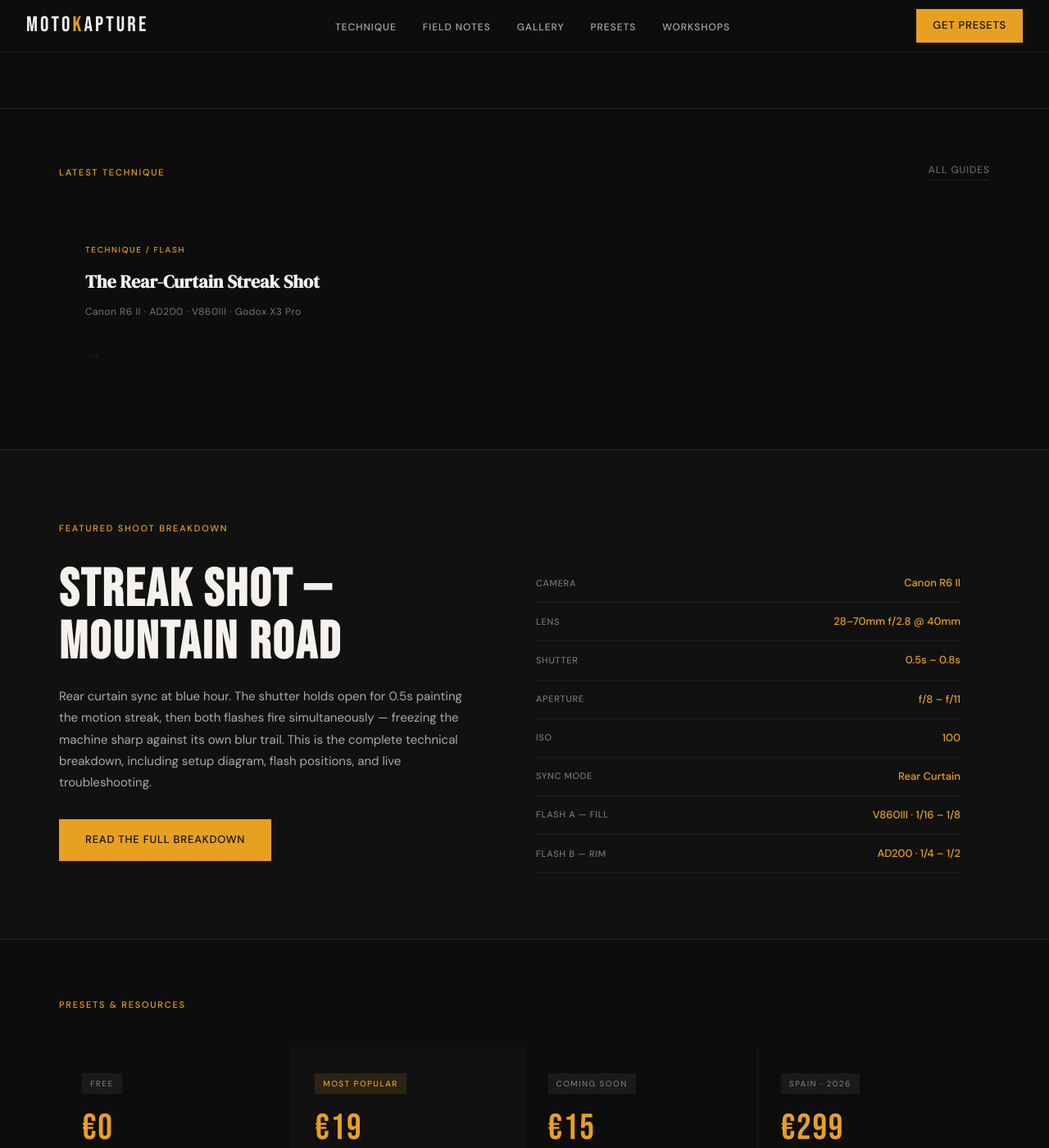
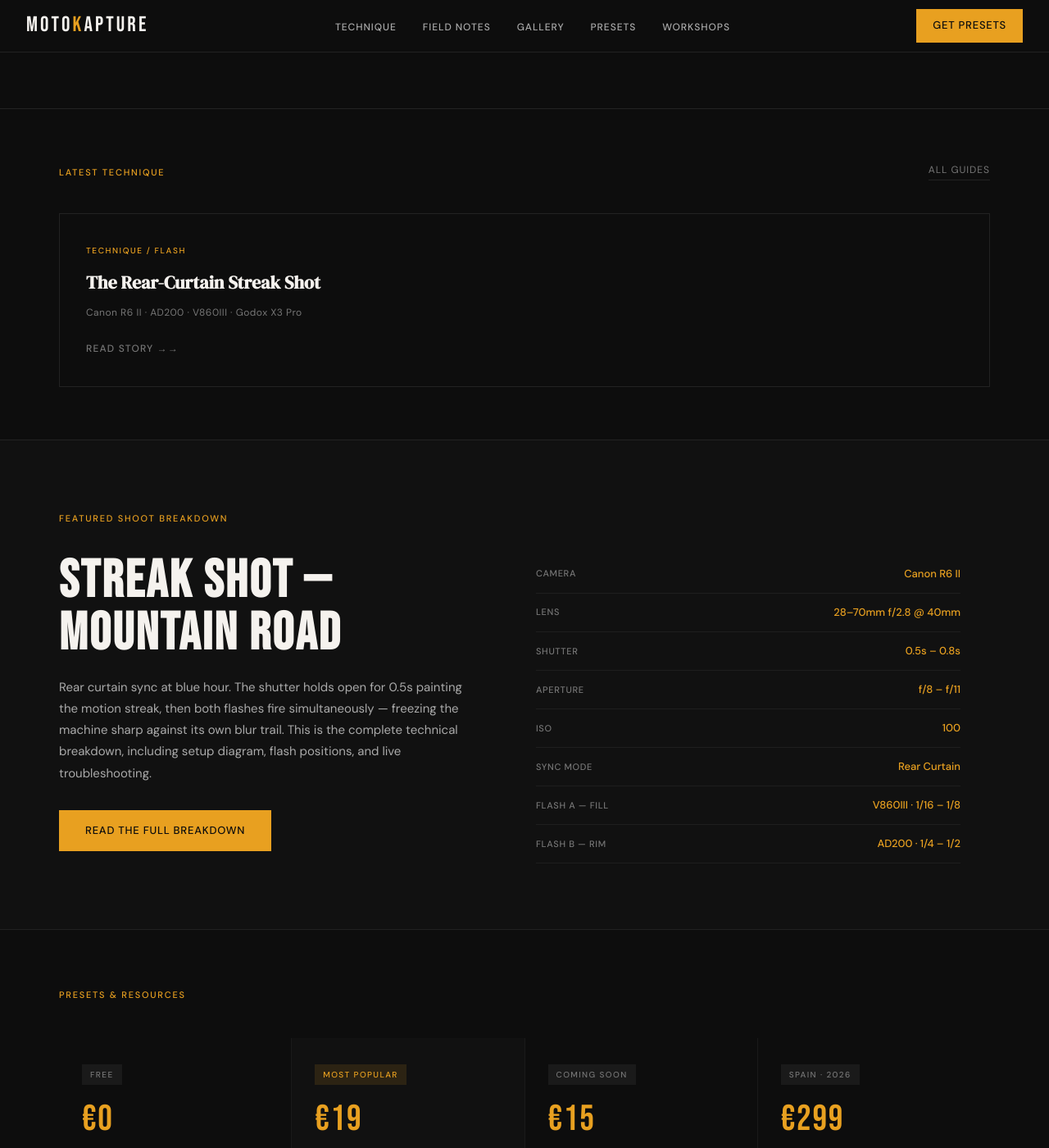
Before and after one commit to MotoKapture/MotoKapture, a Jekyll site: the page built from index.html, in a window 1280 px wide and 1400 px high, scrolled down 871 px. Shown: the whole window at 82% size. Built offline with Jekyll 4.4.1, drawn with Linux system fonts in a browser that asks for light colours.

Commit message:
Update main.css

```diff
--- a/assets/css/main.css
+++ b/assets/css/main.css
@@ -279,9 +279,11 @@ ul { list-style: none; }
   padding: 36px 32px;
   display: flex;
   flex-direction: column;
-  transition: background 0.2s;
+  transition: background 0.2s, border-color 0.2s;
+  border: 0.5px solid var(--border);
 }
 .article-card:hover { background: var(--black-2); }
+.article-card:hover { border-color: var(--amber); }
 .article-card:hover .article-card__arrow { color: var(--amber); }
 
 .article-card__cat {
@@ -309,9 +311,17 @@ ul { list-style: none; }
 }
 
 .article-card__arrow {
-  font-size: 20px;
-  color: var(--surface);
+  font-size: 12px;
+  font-weight: 500;
+  letter-spacing: 0.1em;
+  text-transform: uppercase;
+  color: var(--white-dim);
+  font-family: var(--font-body);
   transition: color 0.2s;
+}
+
+.article-card__arrow::before {
+  content: 'Read story →';
 }
 
 /* ============================================
```
